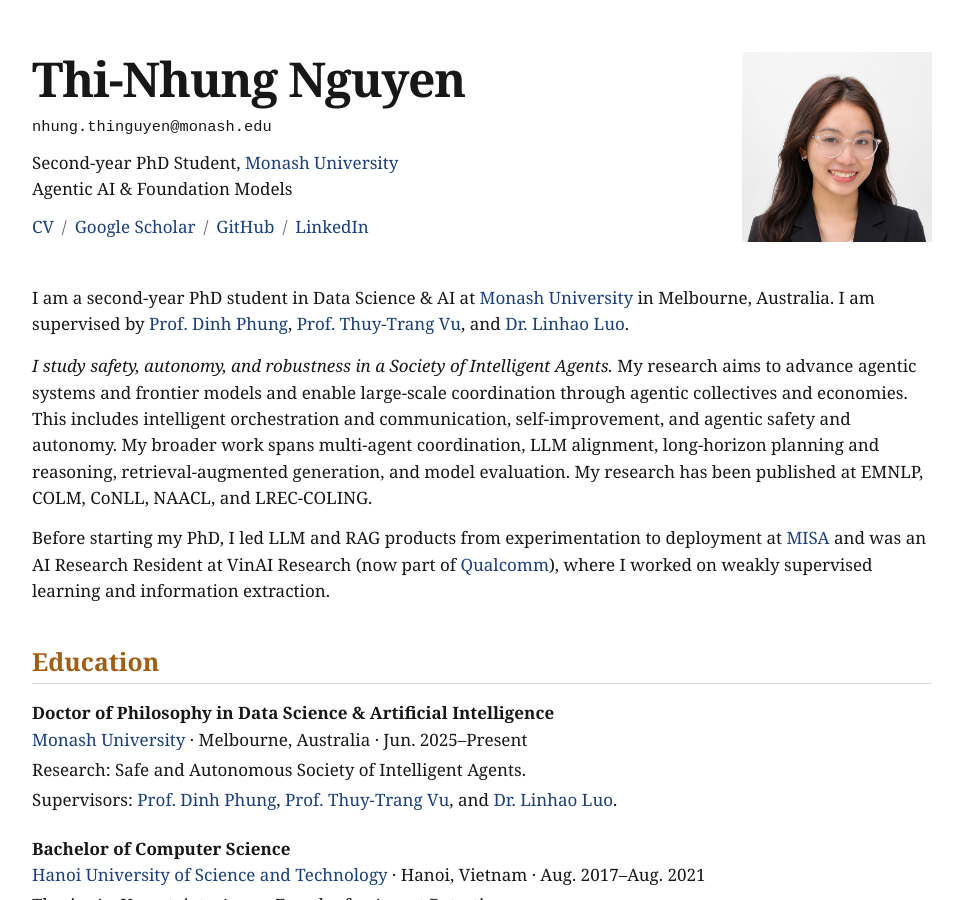
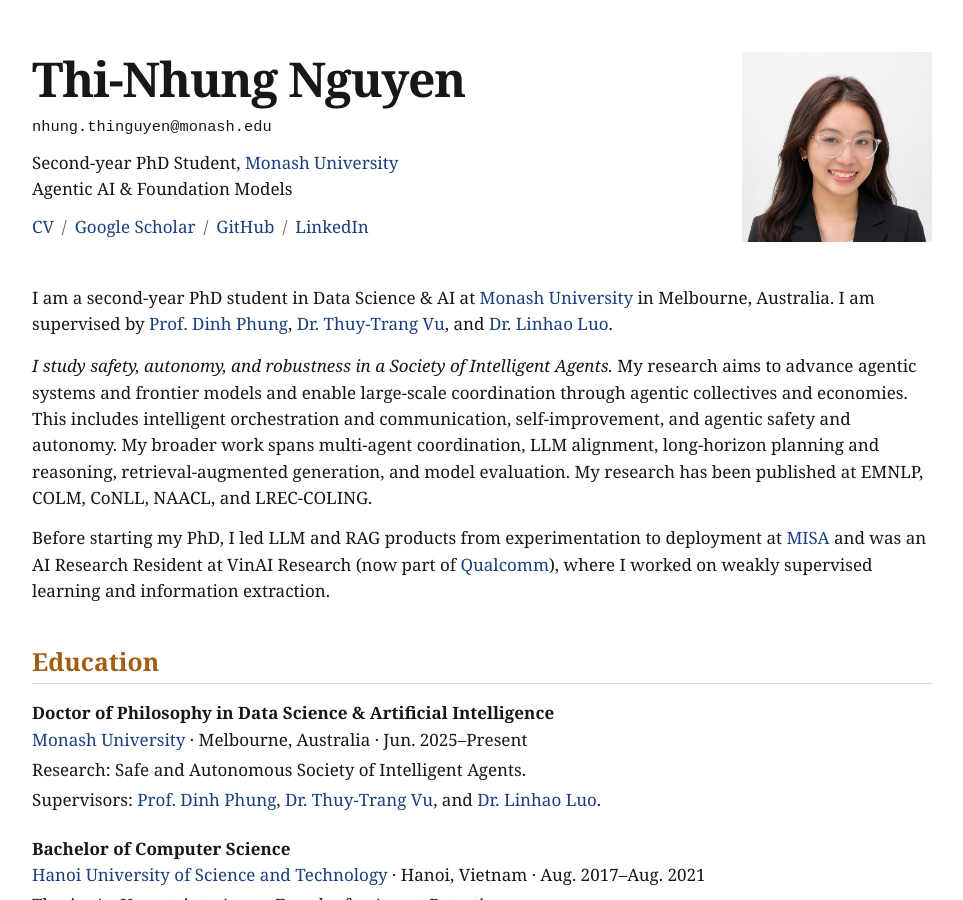
Before and after one commit to nhungnt7/nhungnt7.github.io, a Jekyll site: the page built from _pages/about.md, in a window 1280 px wide and 900 px high. Shown: the whole window, without its empty margins (158-1121 px from the left). Built offline with Jekyll 4.4.1, drawn with Linux system fonts in a browser that asks for light colours.

Commit message:
Correct supervisor title

```diff
--- a/_pages/about.md
+++ b/_pages/about.md
@@ -8,7 +8,7 @@
   - /about.html
 ---
 
-I am a second-year PhD student in Data Science & AI at [Monash University](https://www.monash.edu/) in Melbourne, Australia. I am supervised by [Prof. Dinh Phung](https://dinhphung.ml/), [Prof. Thuy-Trang Vu](https://trangvu.github.io/), and [Dr. Linhao Luo](https://rmanluo.github.io/).
+I am a second-year PhD student in Data Science & AI at [Monash University](https://www.monash.edu/) in Melbourne, Australia. I am supervised by [Prof. Dinh Phung](https://dinhphung.ml/), [Dr. Thuy-Trang Vu](https://trangvu.github.io/), and [Dr. Linhao Luo](https://rmanluo.github.io/).
 
 <p class="research-focus"><em>I study safety, autonomy, and robustness in a Society of Intelligent Agents.</em> My research aims to advance agentic systems and frontier models and enable large-scale coordination through agentic collectives and economies. This includes intelligent orchestration and communication, self-improvement, and agentic safety and autonomy. My broader work spans multi-agent coordination, LLM alignment, long-horizon planning and reasoning, retrieval-augmented generation, and model evaluation. My research has been published at EMNLP, COLM, CoNLL, NAACL, and LREC-COLING.</p>
 
@@ -20,7 +20,7 @@
   <p><strong>Doctor of Philosophy in Data Science &amp; Artificial Intelligence</strong><br>
   <a href="https://www.monash.edu/">Monash University</a> · Melbourne, Australia · Jun. 2025–Present</p>
   <p>Research: Safe and Autonomous Society of Intelligent Agents.</p>
-  <p>Supervisors: <a href="https://dinhphung.ml/">Prof. Dinh Phung</a>, <a href="https://trangvu.github.io/">Prof. Thuy-Trang Vu</a>, and <a href="https://rmanluo.github.io/">Dr. Linhao Luo</a>.</p>
+  <p>Supervisors: <a href="https://dinhphung.ml/">Prof. Dinh Phung</a>, <a href="https://trangvu.github.io/">Dr. Thuy-Trang Vu</a>, and <a href="https://rmanluo.github.io/">Dr. Linhao Luo</a>.</p>
 </div>
 
 <div class="education-entry">
```
